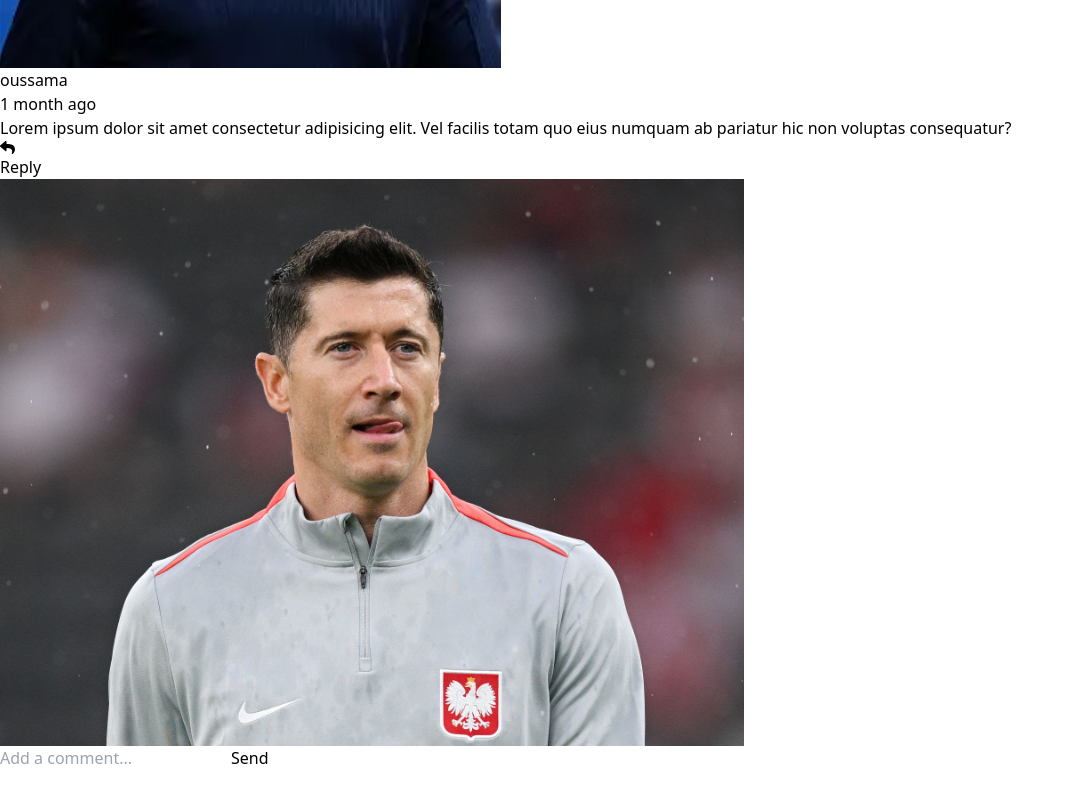
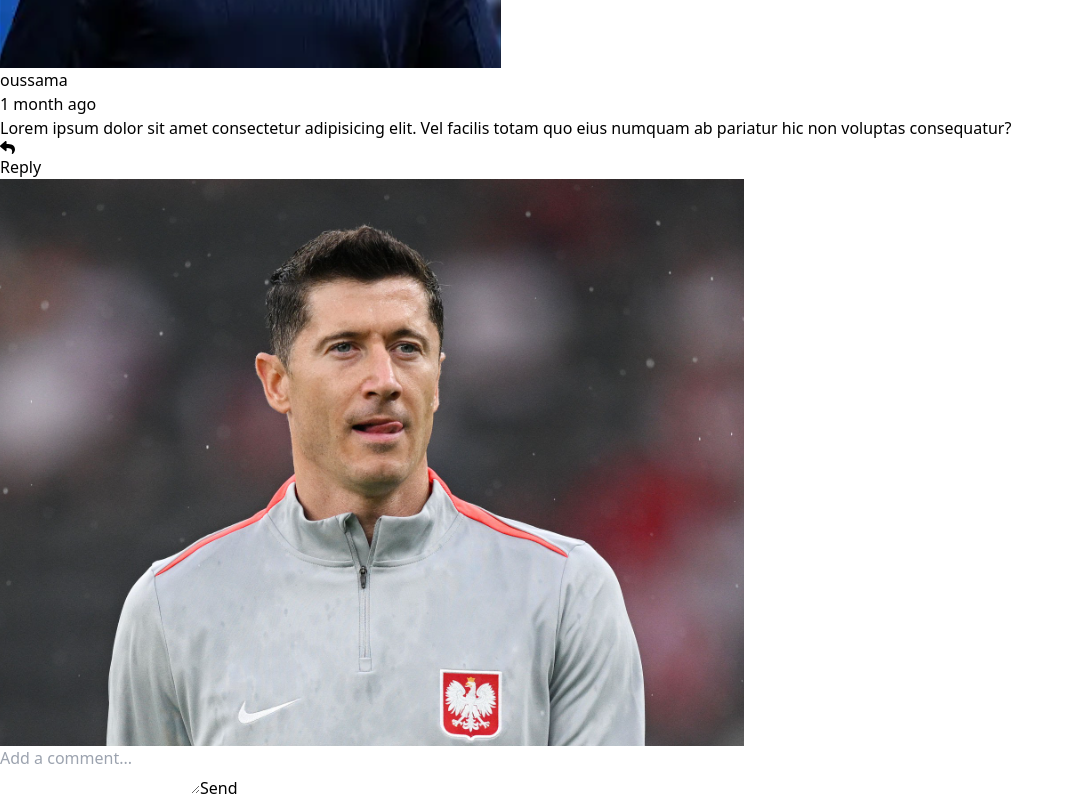
Before and after one commit to OussamaDeghfel/Interactive-comment-section, a React (Vite) app: page / in a window 1280 px wide. Shown: the part 475-1275 px from the top of the page, without its empty margins (0-1074 px from the left). Before the commit the page ends 1245 px from the top, so only its background shows below. Built offline with nearby package versions, Linux system fonts and the light colour scheme.

Commit message:
replace div by form

```diff
--- a/src/components/MyComment.tsx
+++ b/src/components/MyComment.tsx
@@ -1,14 +1,19 @@
-import React from 'react'
-import leva from "../assets/leva-pic.png"
+import React from "react";
+import leva from "../assets/leva-pic.png";
 
 const MyComment = () => {
   return (
-    <div className='flex space-x-5 items-start'>
-        <img src={leva} alt="" className='w-[30px] h-[30px] rounded-full'/>
-        <input type="text" placeholder='Add a comment...' className='w-[550px] h-[100px] flex items-start border-2 border-gray-200 rounded-md p-2' />
-        <button className='p-2 bg-blue-900 rounded-md font-medium text-white'>Send</button>
-    </div>
-  )
-}
+    <form>
+      <div className="flex space-x-5 items-start">
+        <img src={leva} alt="" className="w-[40px] h-[40px] rounded-full" />
+        <textarea
+          placeholder="Add a comment..."
+          className="w-[550px] h-[100px] flex items-start border-2 border-gray-200 rounded-md p-2"
+        />
+        <button className="text-white bg-blue-900 rounded-md p-4 font-medium">Send</button>
+      </div>
+    </form>
+  );
+};
 
-export default MyComment
+export default MyComment;
```
